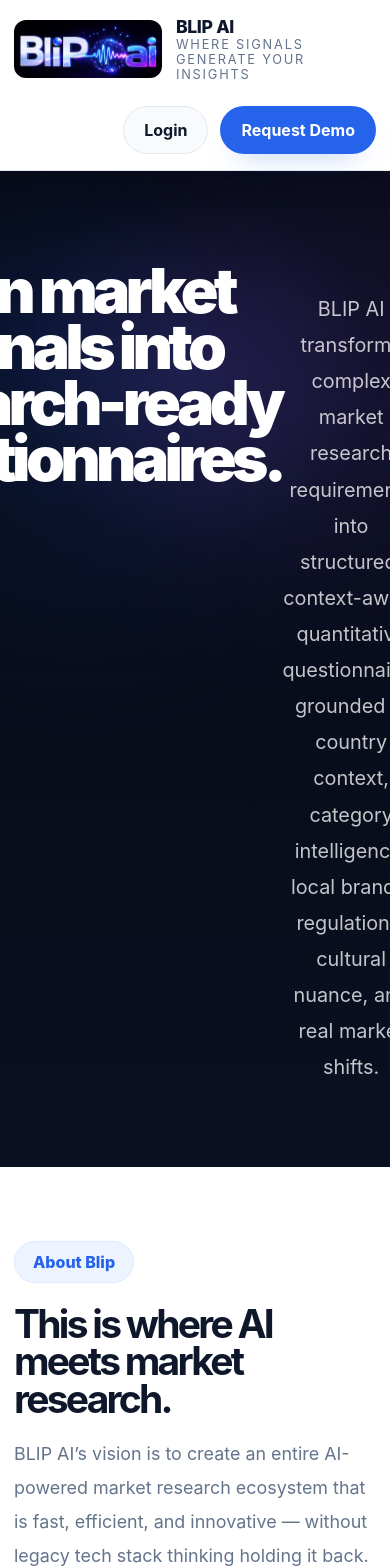
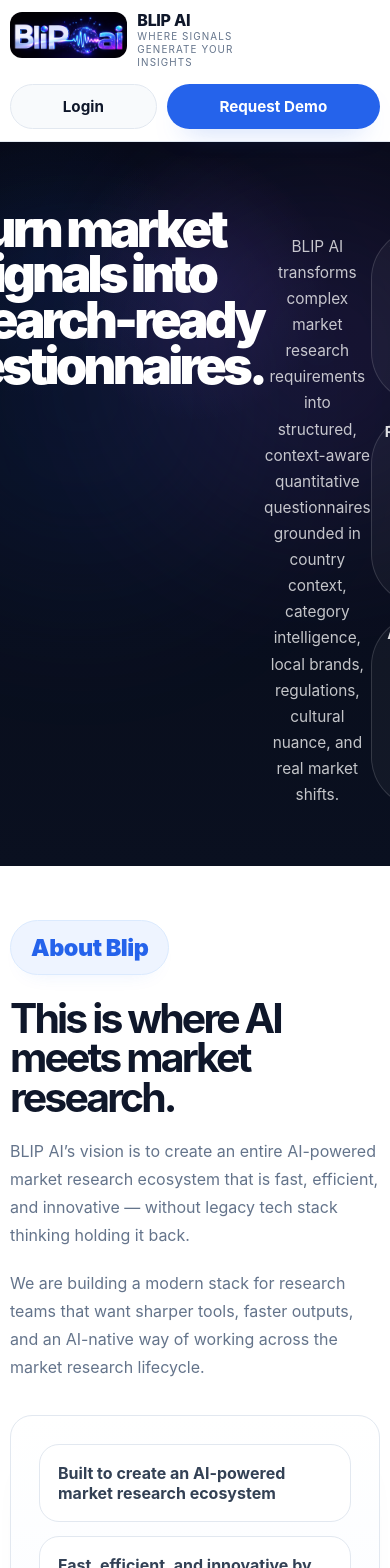
Before and after one commit to aneeshlaiwala/blip-ai-landing-page-eg, a React (Vite) app: page / in a window 390 px wide. Shown: the top 1568 px of the page. Built offline with nearby package versions, Linux system fonts and the light colour scheme.

Commit message:
Add files via upload

```diff
--- a/src/index.css
+++ b/src/index.css
@@ -205,21 +205,28 @@ iframe { border: 0; }
 }
 .section-label {
   display: inline-flex;
-  padding: 10px 18px;
+  align-items: center;
+  justify-content: center;
+  padding: 16px 28px;
+  min-height: 64px;
   border-radius: 999px;
   background: #eef4ff;
   border: 1px solid #dbeafe;
   color: var(--blue);
-  font-weight: 800;
+  font-weight: 900;
+  font-size: clamp(1.35rem, 2vw, 1.9rem);
+  letter-spacing: -0.02em;
+  box-shadow: 0 10px 24px -18px rgba(37,99,235,.18);
 }
 .section-label.dark {
   background: rgba(255,255,255,.06);
   color: #c4b5fd;
   border-color: rgba(255,255,255,.14);
+  box-shadow: 0 12px 30px -22px rgba(139,92,246,.28);
 }
 .section h2 {
-  margin: 22px 0 0;
-  font-size: clamp(2.8rem, 5vw, 5.2rem);
+  margin: 24px 0 0;
+  font-size: clamp(3rem, 5.2vw, 5.4rem);
   line-height: .95;
   letter-spacing: -0.07em;
 }
@@ -526,29 +533,228 @@ iframe { border: 0; }
   margin-top: 28px;
 }
 
+
 @media (max-width: 1100px) {
-  .nav { display: none; }
+  .nav {
+    display: none;
+  }
+  .topbar-inner {
+    flex-wrap: wrap;
+  }
+  .nav-actions {
+    width: 100%;
+    justify-content: flex-end;
+  }
   .two-col,
-  .sample-layout { grid-template-columns: 1fr; }
+  .sample-layout {
+    grid-template-columns: 1fr;
+  }
   .capability-grid,
   .future-grid,
-  .pricing-grid { grid-template-columns: repeat(2, minmax(0,1fr)); }
-  .process-copy { position: static; }
-  .partner-panel { flex-direction: column; align-items: flex-start; }
+  .pricing-grid {
+    grid-template-columns: repeat(2, minmax(0, 1fr));
+  }
+  .process-copy {
+    position: static;
+  }
+  .partner-panel {
+    flex-direction: column;
+    align-items: flex-start;
+  }
+  .hero h1 {
+    max-width: 14ch;
+  }
 }
+
 @media (max-width: 768px) {
-  .container { width: min(1180px, calc(100% - 28px)); }
-  .topbar-inner { flex-wrap: wrap; }
-  .nav-actions { width: 100%; justify-content: flex-end; }
+  .container {
+    width: min(1180px, calc(100% - 24px));
+  }
+
+  .topbar-inner {
+    gap: 14px;
+    padding: 12px 0;
+  }
+
+  .brand {
+    gap: 10px;
+    align-items: flex-start;
+  }
+
+  .brand-logo {
+    height: 52px;
+  }
+
+  .brand-copy {
+    min-width: 0;
+  }
+
+  .brand-name {
+    font-size: 1rem;
+    line-height: 1.1;
+  }
+
+  .brand-tagline {
+    font-size: 0.66rem;
+    letter-spacing: 0.11em;
+    line-height: 1.35;
+    max-width: 180px;
+  }
+
+  .nav-actions {
+    width: 100%;
+    gap: 10px;
+    justify-content: flex-start;
+  }
+
+  .nav-actions .btn {
+    padding: 12px 16px;
+    font-size: 0.95rem;
+  }
+
+  .section {
+    padding: 62px 0;
+  }
+
+  .hero {
+    padding: 74px 0 68px;
+  }
+
+  .hero h1 {
+    font-size: clamp(3.2rem, 14vw, 4.8rem);
+    max-width: none;
+  }
+
+  .hero p {
+    font-size: 1.02rem;
+    line-height: 1.7;
+    max-width: 100%;
+  }
+
+  .hero-pills {
+    gap: 10px;
+    margin-top: 22px;
+  }
+
+  .hero-pills span {
+    font-size: 0.92rem;
+    padding: 9px 13px;
+  }
+
+  .section-label {
+    min-height: 58px;
+    padding: 14px 24px;
+    font-size: clamp(1.55rem, 5.6vw, 2.1rem);
+  }
+
+  .section h2 {
+    font-size: clamp(2.6rem, 11vw, 4.2rem);
+    line-height: 0.96;
+  }
+
+  .section p {
+    font-size: 1rem;
+    line-height: 1.75;
+  }
+
   .about-panel,
   .capability-grid,
   .future-grid,
   .pricing-grid,
-  .sample-boxes { grid-template-columns: 1fr; }
-  .section { padding: 74px 0; }
-  .hero { padding: 92px 0 82px; }
-  .hero h1 { font-size: clamp(3rem, 16vw, 5rem); }
-  .section h2 { font-size: clamp(2.4rem, 10vw, 4rem); }
-  .sample-frame { height: 560px; }
-  .brand-logo { height: 58px; }
+  .sample-boxes {
+    grid-template-columns: 1fr;
+  }
+
+  .capability-card,
+  .future-card,
+  .price-card,
+  .sample-sidebar,
+  .browser,
+  .about-panel,
+  .process-card {
+    border-radius: 22px;
+  }
+
+  .sample-actions,
+  .final-actions {
+    flex-direction: column;
+    align-items: stretch;
+  }
+
+  .sample-actions .btn,
+  .final-actions .btn,
+  .partner-panel .btn {
+    width: 100%;
+  }
+
+  .sample-frame {
+    height: 520px;
+  }
+
+  .partner-panel {
+    padding: 22px;
+  }
+
+  .partner-panel h3 {
+    font-size: 1.3rem;
+  }
 }
+
+@media (max-width: 480px) {
+  .container {
+    width: calc(100% - 20px);
+  }
+
+  .brand-logo {
+    height: 46px;
+  }
+
+  .brand-tagline {
+    max-width: 150px;
+    font-size: 0.62rem;
+  }
+
+  .nav-actions {
+    width: 100%;
+  }
+
+  .nav-actions .btn {
+    flex: 1 1 auto;
+  }
+
+  .hero {
+    padding: 64px 0 58px;
+  }
+
+  .hero h1 {
+    font-size: clamp(2.8rem, 13vw, 4rem);
+  }
+
+  .hero p {
+    font-size: 0.96rem;
+  }
+
+  .hero-pills span {
+    width: 100%;
+    justify-content: center;
+    text-align: center;
+  }
+
+  .section {
+    padding: 54px 0;
+  }
+
+  .section-label {
+    min-height: 54px;
+    padding: 12px 20px;
+    font-size: clamp(1.45rem, 6vw, 1.9rem);
+  }
+
+  .section h2 {
+    font-size: clamp(2.3rem, 10.5vw, 3.6rem);
+  }
+
+  .sample-frame {
+    height: 460px;
+  }
+}
```
